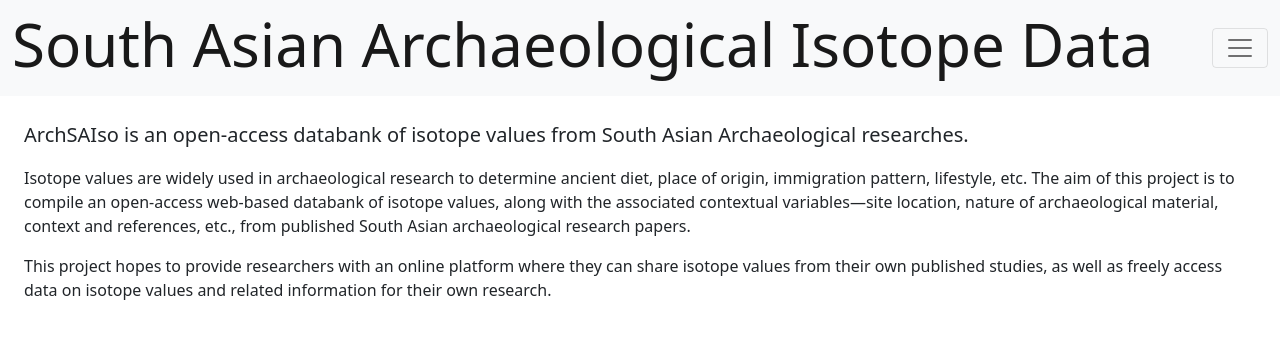
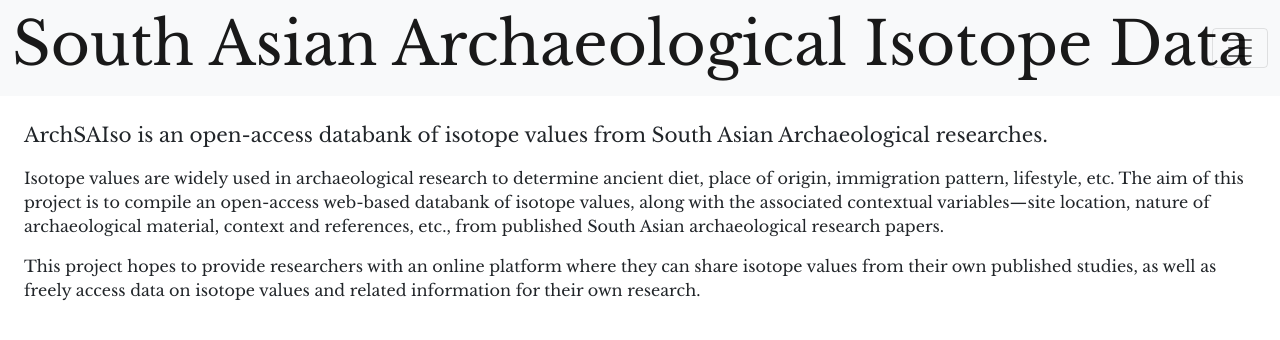
Before and after one commit to abhi-kr-2100/arch-sa-data, a Django app: page / in a window 1280 px wide. Shown: the top 340 px of the page. Run offline with Django 3.2, Linux system fonts and the light colour scheme.

Commit message:
Change default font to Libre Baskerville

```diff
--- a/isodatabank/templates/isodatabank/base.html
+++ b/isodatabank/templates/isodatabank/base.html
@@ -7,10 +7,14 @@
 
     <link href="https://cdn.jsdelivr.net/npm/bootstrap@5.0.1/dist/css/bootstrap.min.css" rel="stylesheet" integrity="sha384-+0n0xVW2eSR5OomGNYDnhzAbDsOXxcvSN1TPprVMTNDbiYZCxYbOOl7+AMvyTG2x" crossorigin="anonymous">
 
+    <link rel="preconnect" href="https://fonts.googleapis.com">
+    <link rel="preconnect" href="https://fonts.gstatic.com" crossorigin>
+    <link href="https://fonts.googleapis.com/css2?family=Libre+Baskerville&display=swap" rel="stylesheet">
+
     <title>{% block title %}South Asian Archaeology - Isotope Data{% endblock %}</title>
 </head>
 
-<body>
+<body style="font-family: 'Libre Baskerville', serif !important;">
     <header class="navbar navbar-light bg-light">
         <div class="container-fluid">
           <h1 class="w-75 text-center"><a class="navbar-brand" href="{% url 'home' %}" style="font-size: 1.5em;">South Asian Archaeological Isotope Data</a></h1>
```
